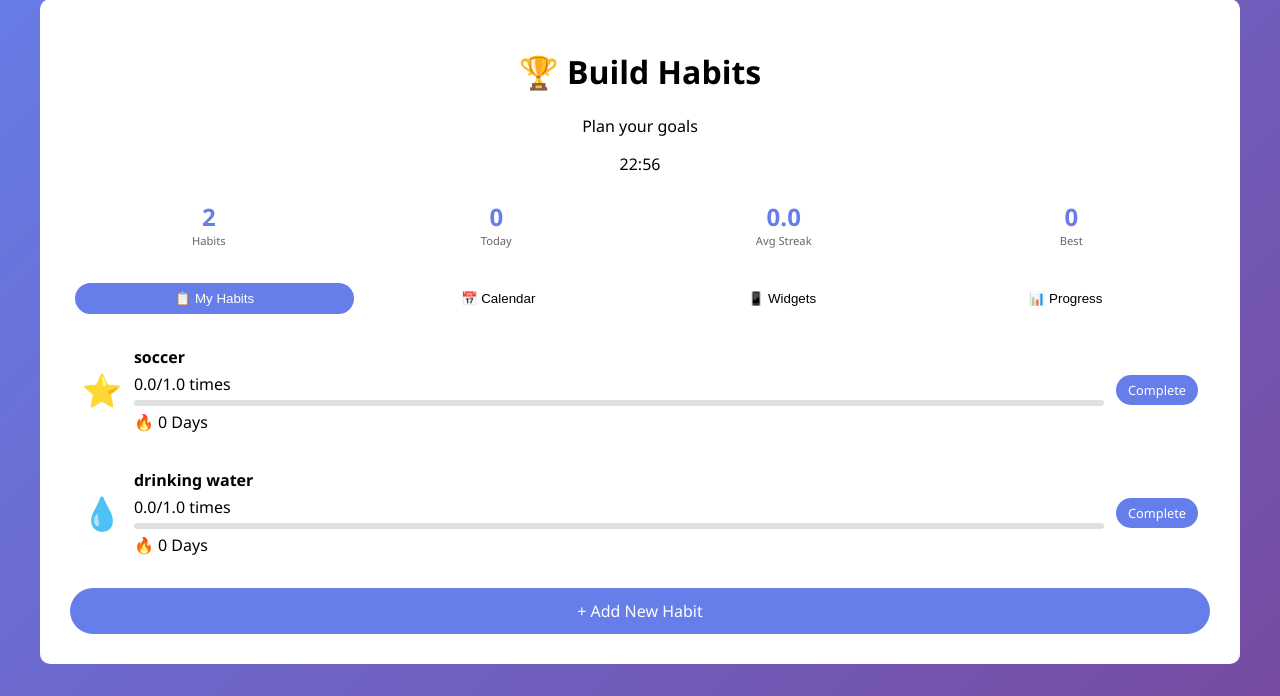
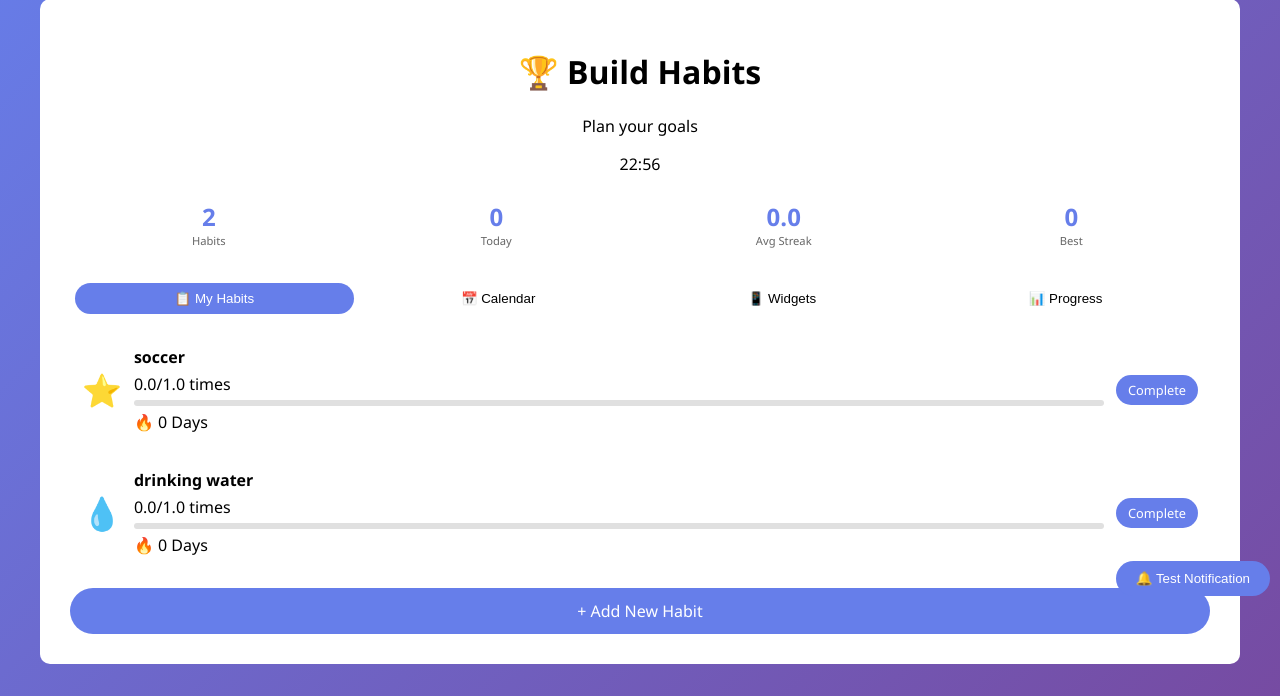
Before and after one commit to cliff3914/IntelliHabit-tracker, a Flask app: page /dashboard in a window 1280 px wide. Shown: the part 104-800 px from the top of the page. Run offline with Flask 3, Linux system fonts and the light colour scheme; a user stored in the database is signed in.

Commit message:
Add test notification button

```diff
--- a/templates/dashboard.html
+++ b/templates/dashboard.html
@@ -1,6 +1,14 @@
 {% extends "base.html" %}
 
 {% block content %}
+
+<!-- Test Notification Button -->
+<div style="position: fixed; bottom: 100px; right: 10px; z-index: 9999;">
+    <button onclick="testNotif()" style="background: #667eea; color: white; border: none; border-radius: 50px; padding: 10px 20px; cursor: pointer;">
+        🔔 Test Notification
+    </button>
+</div>
+
 <!-- Dashboard Header -->
 <div class="dashboard-header">
     <h1>🏆 Build Habits</h1>
@@ -420,5 +428,38 @@ function drawChart() {
 document.addEventListener('DOMContentLoaded', function() {
     renderCalendar();
 });
+
+<!-- Test Notification Button -->
+<div style="position: fixed; bottom: 100px; right: 10px; z-index: 9999;">
+    <button onclick="testNotif()" style="background: #667eea; color: white; border: none; border-radius: 50px; padding: 10px 20px; cursor: pointer;">
+        🔔 Test Notification
+    </button>
+</div>
+
+<script>
+function testNotif() {
+    if ('Notification' in window) {
+        if (Notification.permission === 'granted') {
+            new Notification('IntelliHabit Test', {
+                body: 'Your notifications are working!',
+                icon: 'https://intellihabit-tracker.onrender.com/static/icon-192.png'
+            });
+        } else if (Notification.permission !== 'denied') {
+            Notification.requestPermission().then(permission => {
+                if (permission === 'granted') {
+                    new Notification('IntelliHabit Test', {
+                        body: 'Notifications enabled! You will now receive reminders.',
+                        icon: 'https://intellihabit-tracker.onrender.com/static/icon-192.png'
+                    });
+                }
+            });
+        } else {
+            alert('Notifications are blocked. Please check your browser settings.');
+        }
+    } else {
+        alert('Your browser does not support notifications');
+    }
+}
+
 </script>
 {% endblock %}
```
